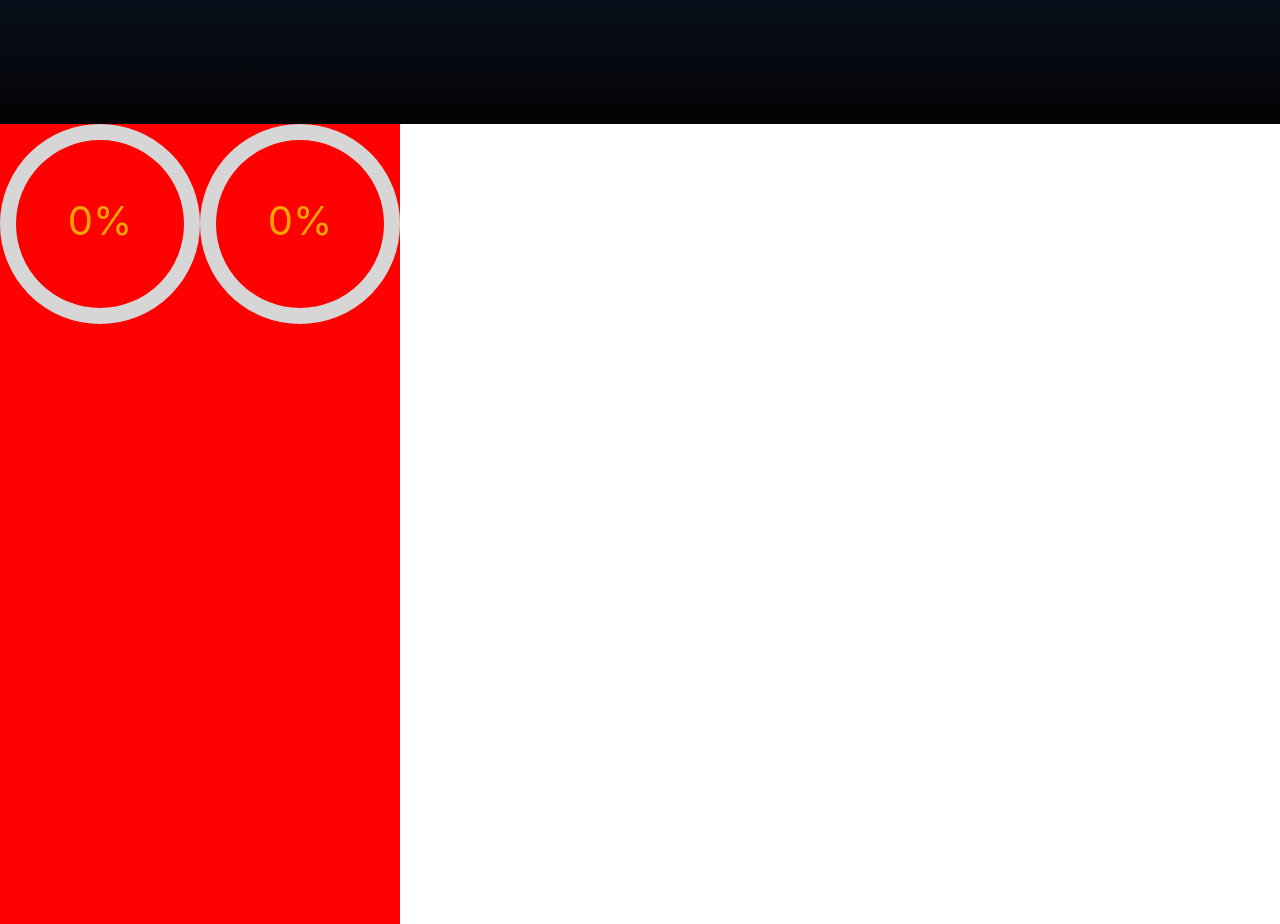
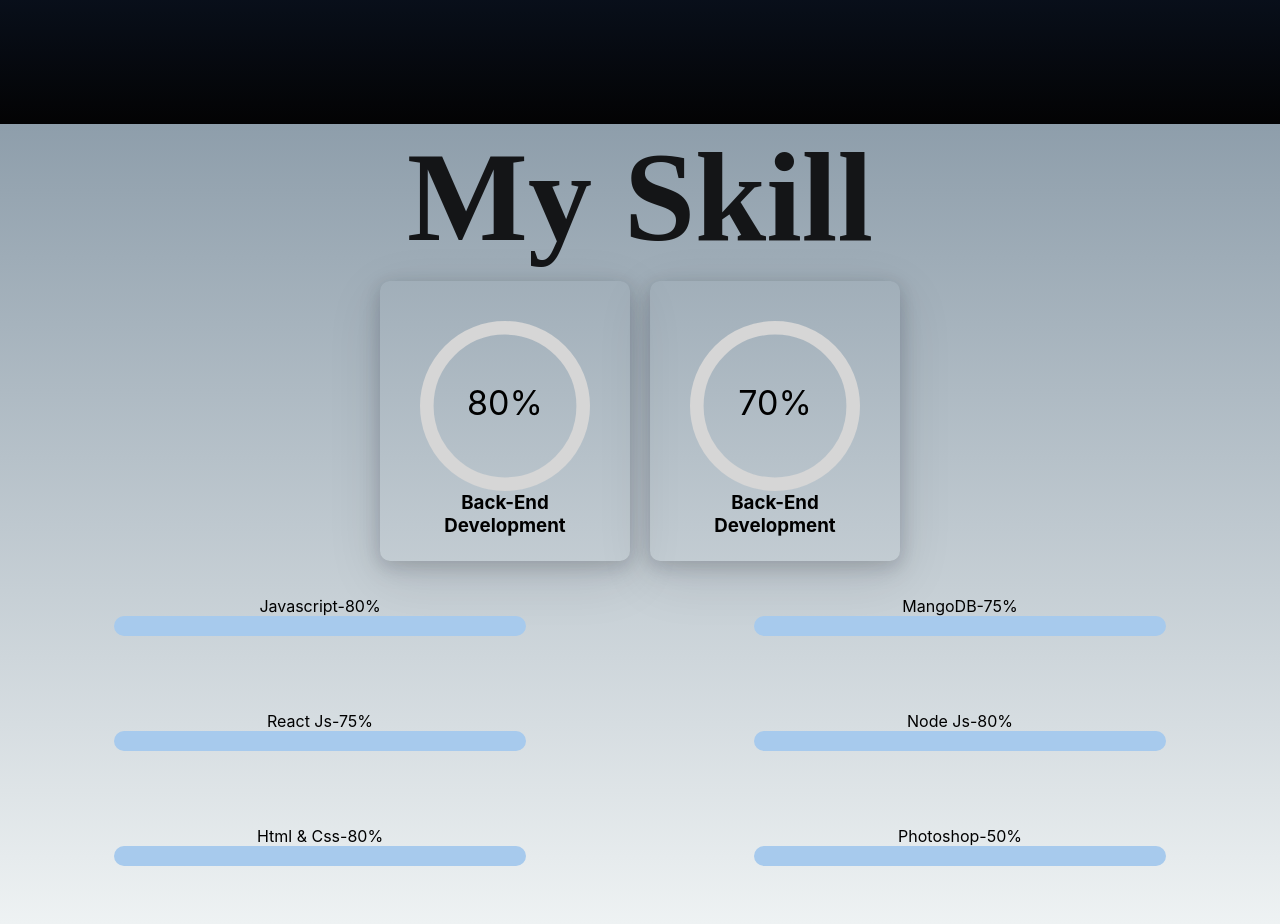
Before and after one commit to nishantchy842/Portfolio, a React (Create React App) app: page / in a window 1280 px wide. Shown: the part 2120-3044 px from the top of the page. Built offline with nearby package versions, Linux system fonts and the light colour scheme; the HTML template or start-up script is replaced by a standard one.

Commit message:
Linear Progressbar added in myskill

```diff
--- a/package.json
+++ b/package.json
@@ -3,6 +3,9 @@
   "version": "0.1.0",
   "private": true,
   "dependencies": {
+    "@emotion/react": "^11.10.5",
+    "@emotion/styled": "^11.10.5",
+    "@mui/material": "^5.11.7",
     "@react-icons/all-files": "^4.1.0",
     "@testing-library/jest-dom": "^5.16.5",
     "@testing-library/react": "^13.4.0",
--- a/src/Container/AboutMe/AboutMe.css
+++ b/src/Container/AboutMe/AboutMe.css
@@ -4,7 +4,7 @@
     height: 100vh;
 }
 
-.aboutme {
+h1 {
     color: beige;
     font-family: Montserrat;
     font-weight: 700;
--- a/src/Container/MyResume/MyResume.js
+++ b/src/Container/MyResume/MyResume.js
@@ -14,7 +14,6 @@ const MyResume = () => {
             <h1 style={{textAlign:"center"}} id="resume" data-aos="zoom-in-down">MY RESUME</h1>
         </div>
       </div>
-
       </div>
   )
 }
--- a/src/Container/MySkill/MySkill.css
+++ b/src/Container/MySkill/MySkill.css
@@ -1,4 +1,47 @@
-.myskill{
+.myskill {
     height: 100vh;
+    text-align: center;
+    position: relative;
+    /* display: flex; */
+    background: #8e9eab;
+    /* fallback for old browsers */
+    background: -webkit-linear-gradient(to top, #eef2f3, #8e9eab);
+    /* Chrome 10-25, Safari 5.1-6 */
+    background: linear-gradient(to top, #eef2f3, #8e9eab);
+    /* W3C, IE 10+/ Edge, Firefox 16+, Chrome 26+, Opera 12+, Safari 7+ */
+
+
+}
+.wrapper{
     display: flex;
+    justify-content: center;
+    align-items: center;
 }
+
+.progress-container {
+    height: auto;
+    width: 100%;
+    display: flex;
+    justify-content: center;
+    align-items: center;
+    /* background-color: red; */
+}
+
+.progress {
+    height: 280px;
+    padding: 40px;
+    margin: 10px;
+    /* border: 2px solid black; */
+    border-radius: 10px;
+    box-shadow: rgba(17, 17, 26, 0.1) 0px 4px 16px, rgba(17, 17, 26, 0.1) 0px 8px 24px, rgba(17, 17, 26, 0.1) 0px 16px 56px;
+}
+.Box1{
+    display: grid;
+    place-items: center;
+    width: 100%;
+    height: 50%;
+}
+.linear-progressbar1, .linear-progressbar2{
+    width: 80%;
+    margin-top: -25px;
+}
--- a/src/Container/MySkill/MySkill.js
+++ b/src/Container/MySkill/MySkill.js
@@ -1,25 +1,39 @@
-import React from 'react'
+import React, { useState } from 'react'
 import { CircularProgressbar, buildStyles } from 'react-circular-progressbar';
 import 'react-circular-progressbar/dist/styles.css';
 import './MySkill.css'
 import VisibilitySensor from "react-visibility-sensor";
+import Box from '@mui/material/Box';
+import LinearProgress from '@mui/material/LinearProgress';
+import { color } from '@mui/system';
 
 const MySkill = () => {
-  const arr = ['', '']
+  const percetage = [80, 70]
+  const linerprog = [{ course: 'Javascript', progress: 80 },
+  { course: 'React Js', progress: 75 },
+  { course: 'Html & Css', progress: 80 }]
 
+  const linerprog2 = [{ course: 'MangoDB', progress: 75 },
+  { course: 'Node Js', progress: 80 },
+  { course: 'Photoshop', progress: 50 },
+  ]
   return (
-    <div>
+    <div id='skill'>
       <div className='myskill'>
+        <h1 style={{ color: '#141517' }}>My Skill</h1>
+        <div className='progress-container'>
           {
-        arr.map((item,id) => {
-          return (<div style={{width:'200px', backgroundColor: 'red', position:'relative'}}>
-            <VisibilitySensor style={{display:'flex'}}>
-              {({ isVisible }) => {
-                const percentage = isVisible ? 90 : 0;
+            percetage.map((item, id) => {
+              return (
+                <div style={{ width: '250px' }} className='progress'>
+                  <VisibilitySensor>
+                    {
+                      ({ isVisible }) => {
+                        const percentage = isVisible ? item : 0;
                         return (
                           <CircularProgressbar
                             value={percentage}
-                    text={`${percentage}%`}
+                            text={`${item}%`}
                             styles={buildStyles({
                               root: {},
                               path: {
@@ -33,19 +47,75 @@ const MySkill = () => {
                               text: {
                                 fill: 'black',
                                 fontSize: '30px',
+                                fontWeight: 'bold'
                               },
-                      textColor: 'orange'
+                              textColor: 'black'
                             })}
                           />
                         );
                       }}
                   </VisibilitySensor>
+                  <h3>{item === 90 ? 'Front-End Development' : 'Back-End Development'}</h3>
                 </div>
               )
             })
           }
         </div>
+
+        <div className='wrapper'>
+          <div className='Box1' >
+          {
+            linerprog.map((item) => {
+              return (
+
+                  <VisibilitySensor>
+                    {
+                      ({ isVisible }) => {
+                        const percentage = isVisible ? item.progress : 0;
+                        return (
+                          <div className='linear-progressbar1'>
+                            <Box sx={{ width: '100%', padding: '50px' }}>
+                              <p>{item.course}-{item.progress}%</p>
+                              <LinearProgress variant='determinate' value={percentage} style={{ height: '20px', borderRadius: '20px' }} />
+                            </Box>
                           </div>
+                        )
+                      }
+                    }
+                  </VisibilitySensor>
+
+              )
+            })
+          }
+          </div>
+          <div className='Box1'>
+          {
+            linerprog2.map((item) => {
+              return (
+
+                  <VisibilitySensor>
+                    {
+                      ({ isVisible }) => {
+                        const percentage = isVisible ? item.progress : 0;
+                        return (
+                          <div className='linear-progressbar1'>
+                            <Box sx={{ width: '100%', padding: '50px' }}>
+                              <p>{item.course}-{item.progress}%</p>
+                              <LinearProgress variant='determinate' value={percentage} style={{ height: '20px', borderRadius: '20px'}} />
+                            </Box>
+                          </div>
+                        )
+                      }
+                    }
+                  </VisibilitySensor>
+
+              )
+            })
+          }
+          </div>
+        </div>
+        </div>
+    </div >
   );
 }
 export default MySkill
```
Also changed, not shown: 1 other file (tests, documents, lock files or other folders). Lines whose indentation alone changed are shown as unchanged.
